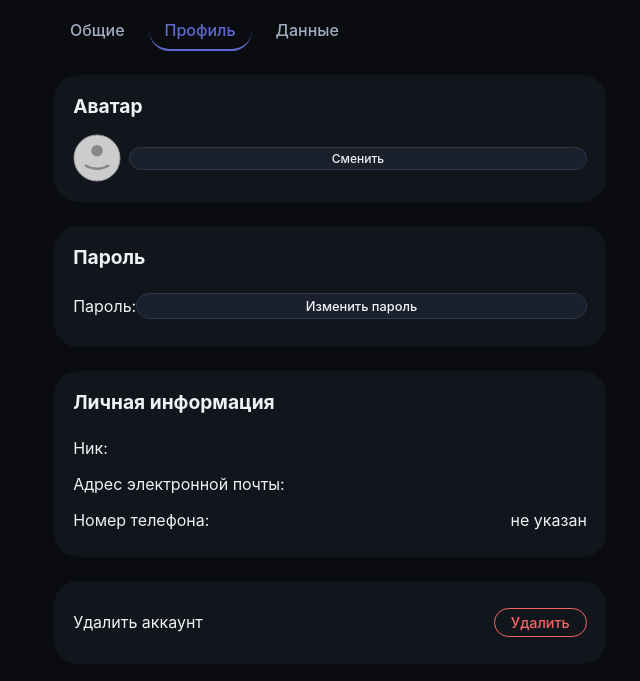
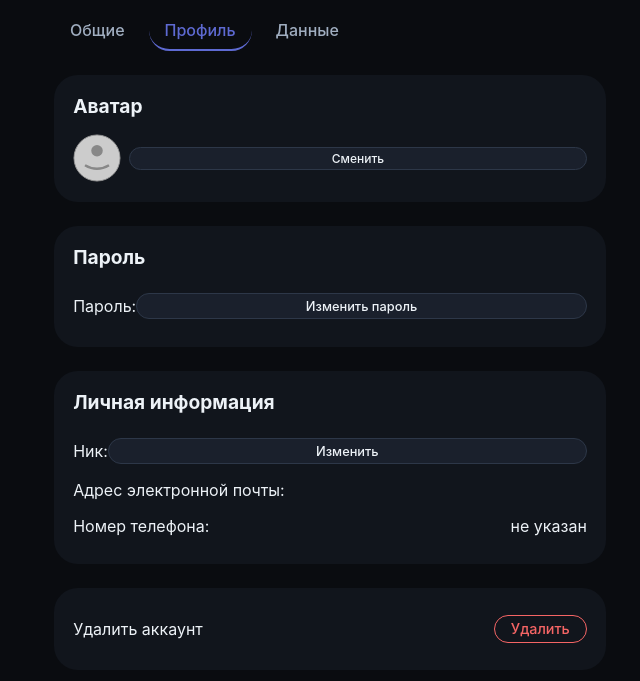
Before and after one commit to Bloodray636/GPT-OSS-20B-Free, a website with bundled scripts: page public/settings.html in a window 1280 px wide. Both pictures are taken after a click on the button "Профиль". Shown: the part 85-766 px from the top of the page, without its empty margins (310-950 px from the left). Built offline with nearby package versions, Linux system fonts and the light colour scheme; no server answers.

Commit message:
Скорректирован HTML для смены ника

```diff
--- a/public/settings.html
+++ b/public/settings.html
@@ -59,6 +59,7 @@
         <div class="info-row">
           <span>Ник:</span>
           <span id="profileUsername"></span>
+          <button id="changeUsernameBtn" class="small-btn">Изменить</button>
         </div>
         <div class="info-row">
           <span>Адрес электронной почты:</span>
```
